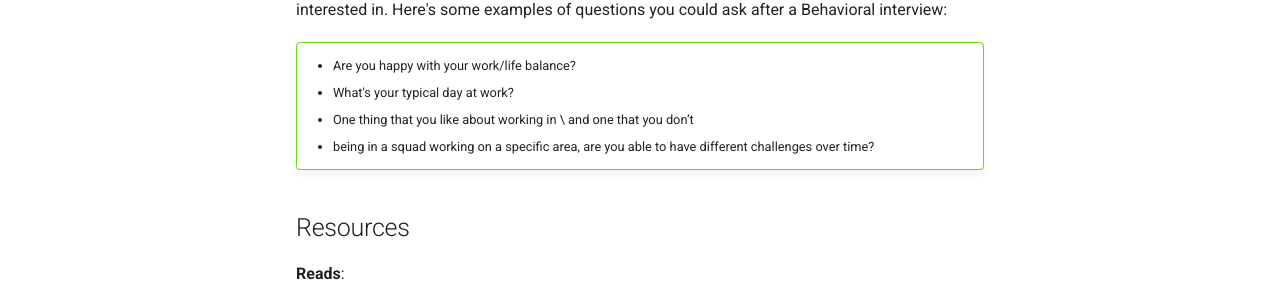
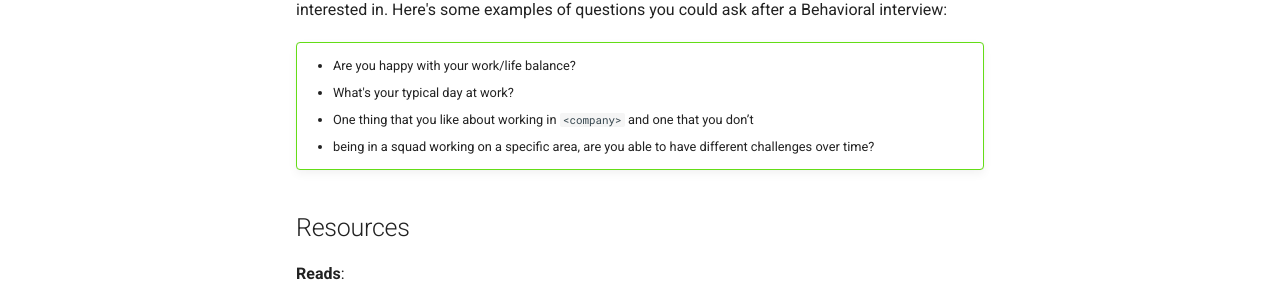
Before and after one commit to softwarebloat/software-engineer-interview-prep-kit, an MkDocs documentation site: the page built from docs/behavioral.md, in a window 1280 px wide and 900 px high, scrolled down 1353 px. Shown: the part 503-807 px from the top of the window. Built offline with MkDocs 1.6.1 and Material for MkDocs 9.7.7, drawn with Linux system fonts in a browser that asks for light colours; comment, search, counter and statistics services are not loaded.

Commit message:
Update behavioral.md

```diff
--- a/docs/behavioral.md
+++ b/docs/behavioral.md
@@ -56,7 +56,7 @@ Here's some examples of questions you could ask after a Behavioral interview:
 !!! question ""
     - Are you happy with your work/life balance?
     - What's your typical day at work?
-    - One thing that you like about working in \<company> and one that you don’t
+    - One thing that you like about working in `<company>` and one that you don’t
     - being in a squad working on a specific area, are you able to have different challenges over time?
 
 
```
